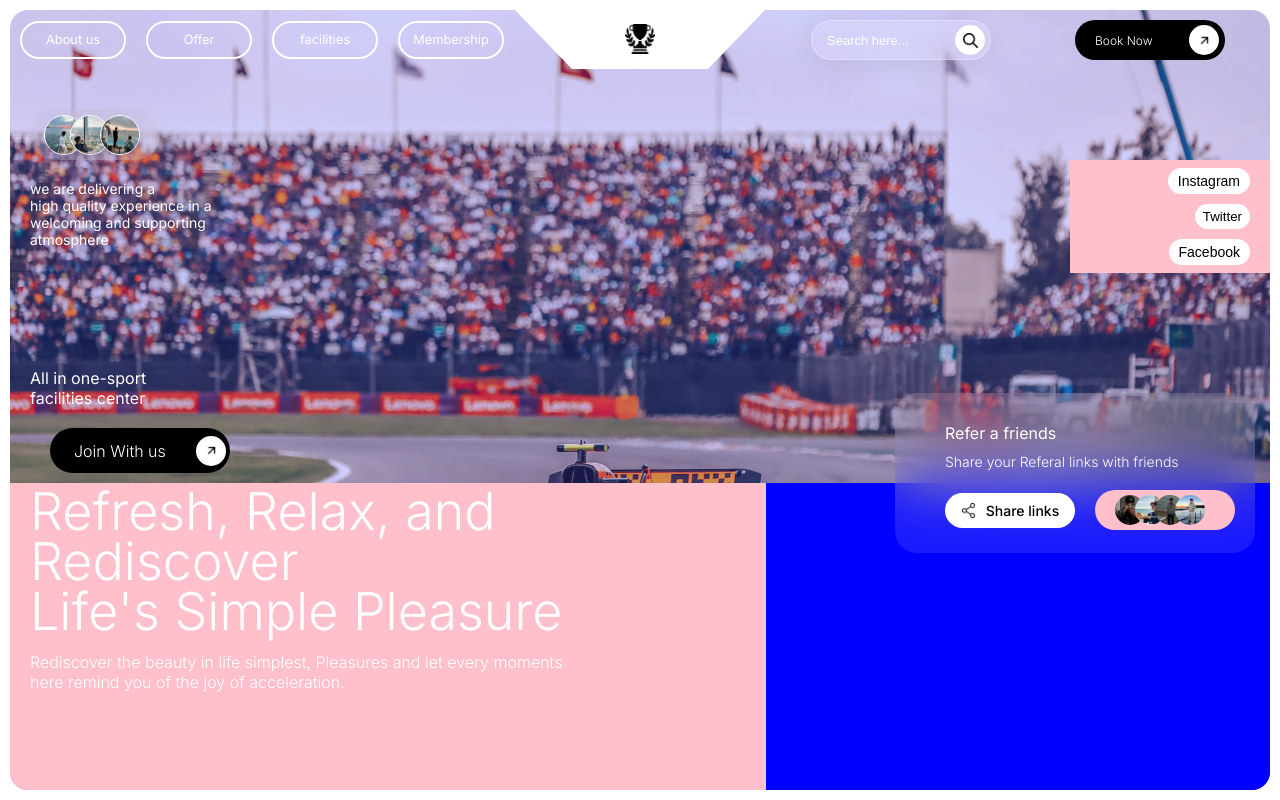
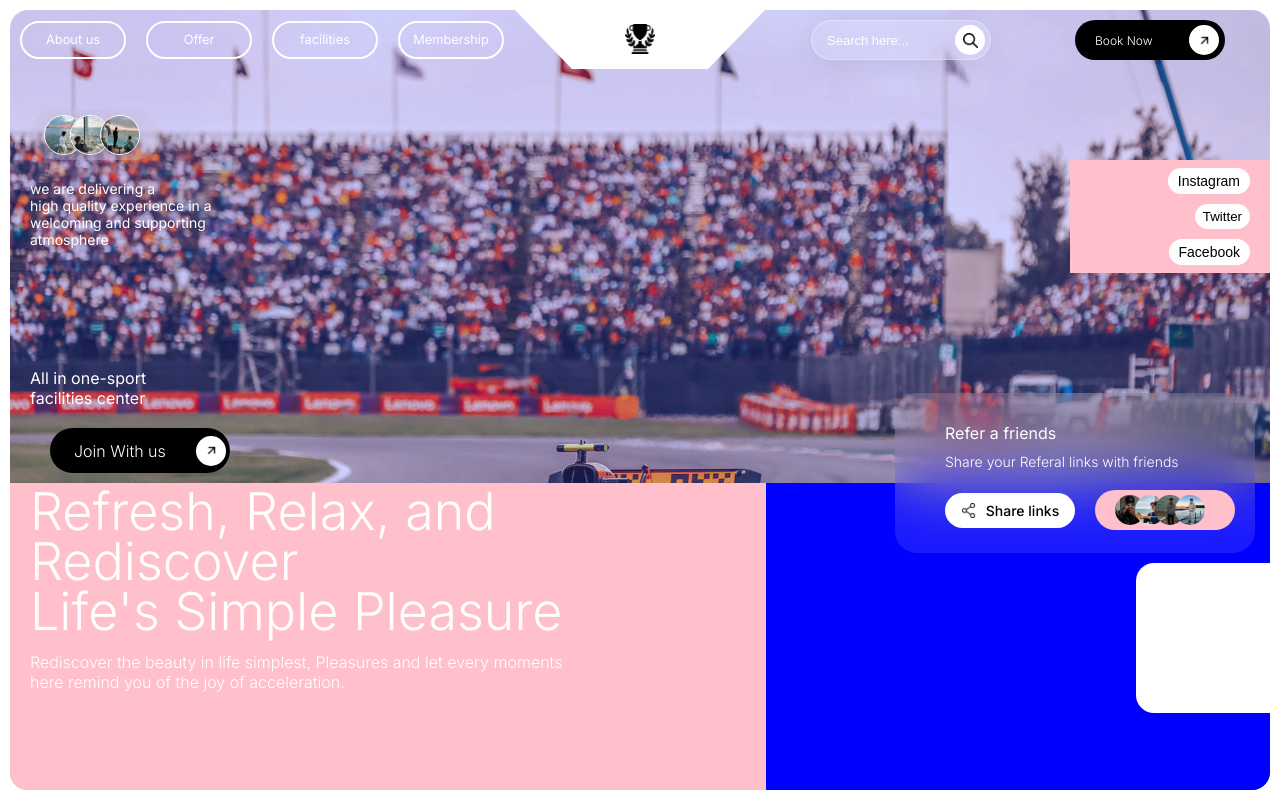
Before and after one commit to faisalalsalih/Velocity-Club, a React (Vite) app: page / in a window 1280 px wide. Built offline with nearby package versions, Linux system fonts and the light colour scheme.

Commit message:
whitish added

```diff
--- a/src/components/Hero.jsx
+++ b/src/components/Hero.jsx
@@ -12,6 +12,7 @@ import people1 from "../assets/people1.jpg"
 import people2 from "../assets/people2.jpg"
 import people3 from "../assets/people3.jpg"
 import people4 from "../assets/people4.jpg"
+import thunder from "../assets/thunder.png"
 
 
 const Hero = () => {
@@ -86,6 +87,7 @@ const Hero = () => {
             </div>
 
             <div className="short-text">
+              {/* BLUR BACKGROUND */}
               <div className="blur-background">
                 <h4>Refer a friends</h4>
                 <p>Share your Referal links with friends</p>
@@ -102,6 +104,11 @@ const Hero = () => {
                   </div>
                 </div>
               </div>
+              {/* BLUR BACKGROUND */}
+
+              <div className="whitish">
+
+              </div>
             </div>
 
             </div>
--- a/src/index.css
+++ b/src/index.css
@@ -533,3 +533,15 @@ nav{
     font-size: 14px;
     margin-bottom: 20px;
 }
+
+
+.whitish{
+    width: 200px;
+    height: 150px;
+    background-color: white;
+    border-radius: 18px;
+    padding: 4px;
+    position: absolute;
+    top: 80px;
+    left: 370px;
+}
```
Also changed, not shown: src/assets/thunder.png (added).
